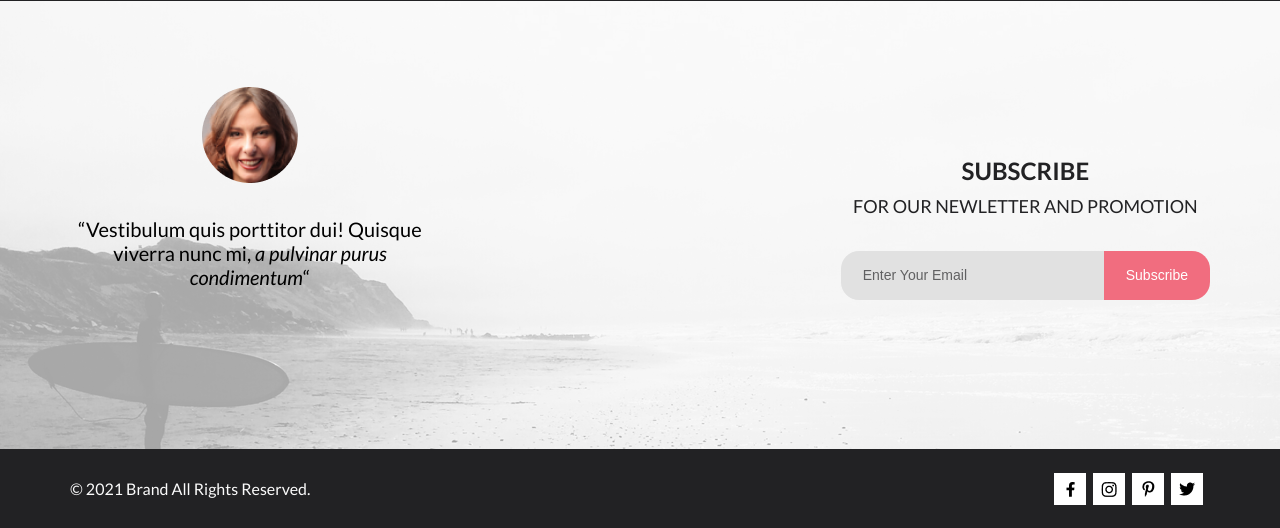
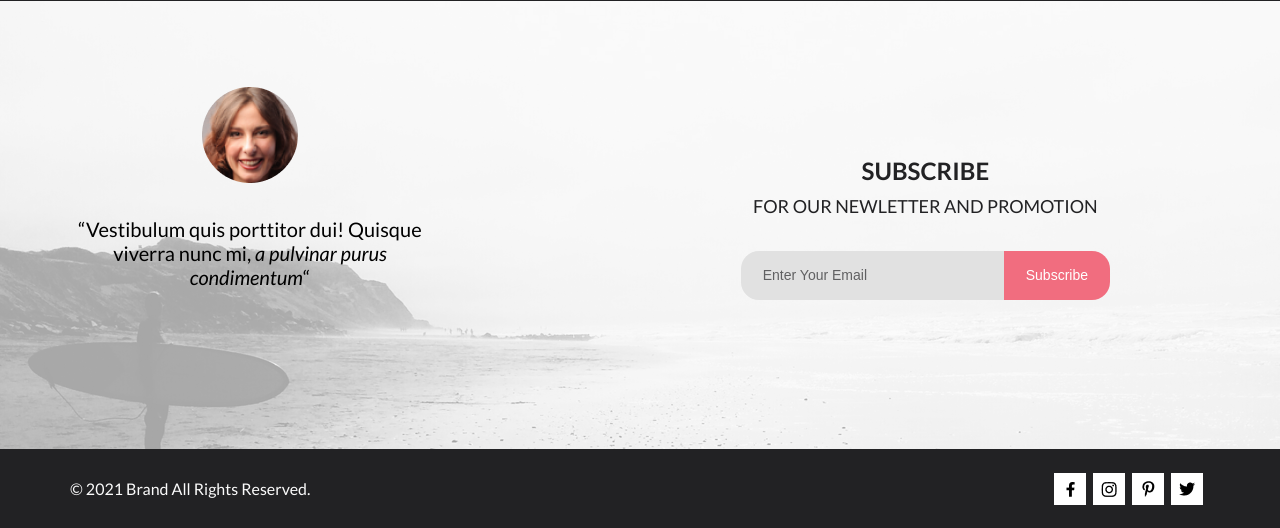
Before and after one commit to ZingerXY/GeekBrains, a PHP site: page / in a window 1280 px wide. Shown: the part 3293-3821 px from the top of the page. Run offline with PHP 8.4, Linux system fonts and the light colour scheme.

Commit message:
lesson-1 homewort fix 1

```diff
--- a/PROF_LAYOUT/style.css
+++ b/PROF_LAYOUT/style.css
@@ -366,7 +366,7 @@ body {
 .sub__subscribe {
   text-align: center;
   color: #222224;
-  margin-top: 64px;
+  margin: 64px 100px 0 0;
 }
 
 .sub__subscribe-header {
--- a/PROF_LAYOUT/style.scss
+++ b/PROF_LAYOUT/style.scss
@@ -367,7 +367,7 @@ body {
 	&__subscribe {
 		text-align: center;
 		color: #222224;
-		margin-top: 64px;
+		margin: 64px 100px 0 0;
 
 		&-header {
 			font-weight: bold;
```
Also changed, not shown: 1 other file.
